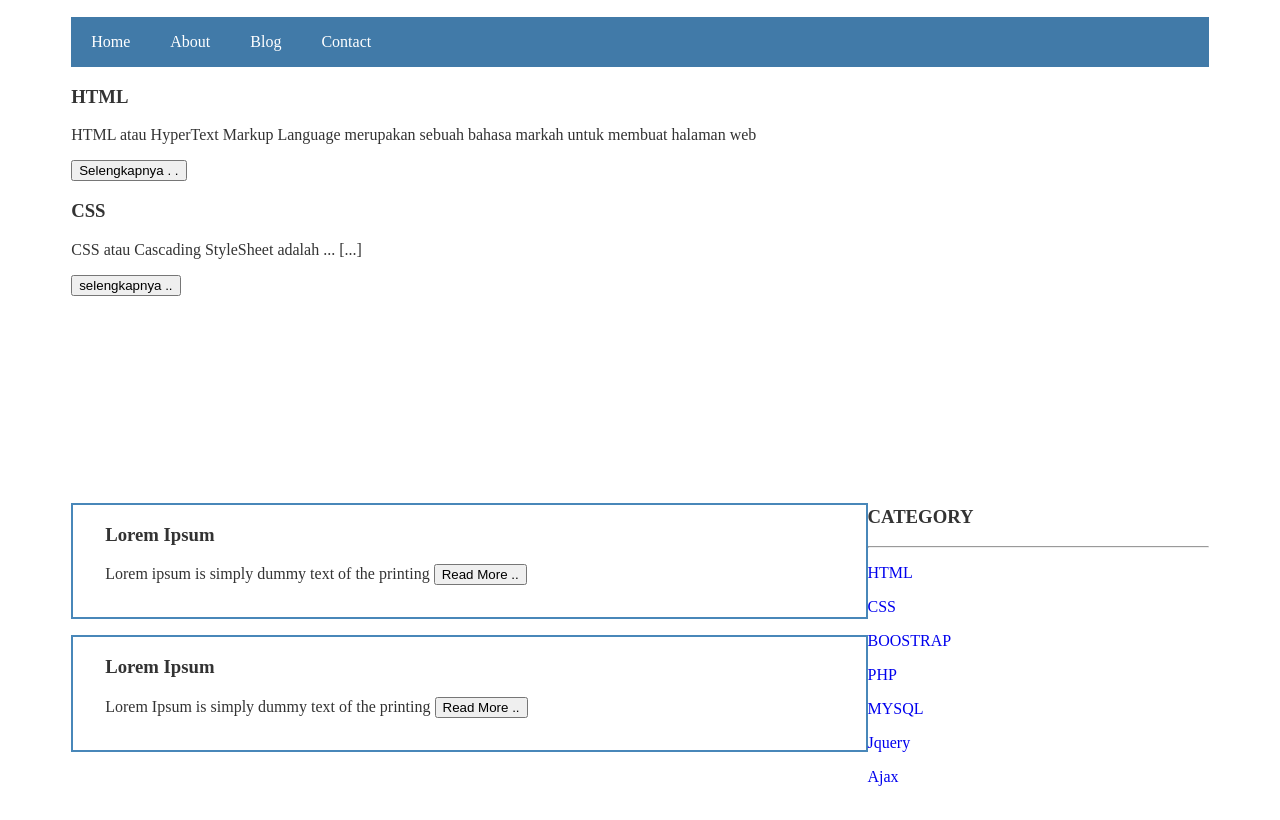
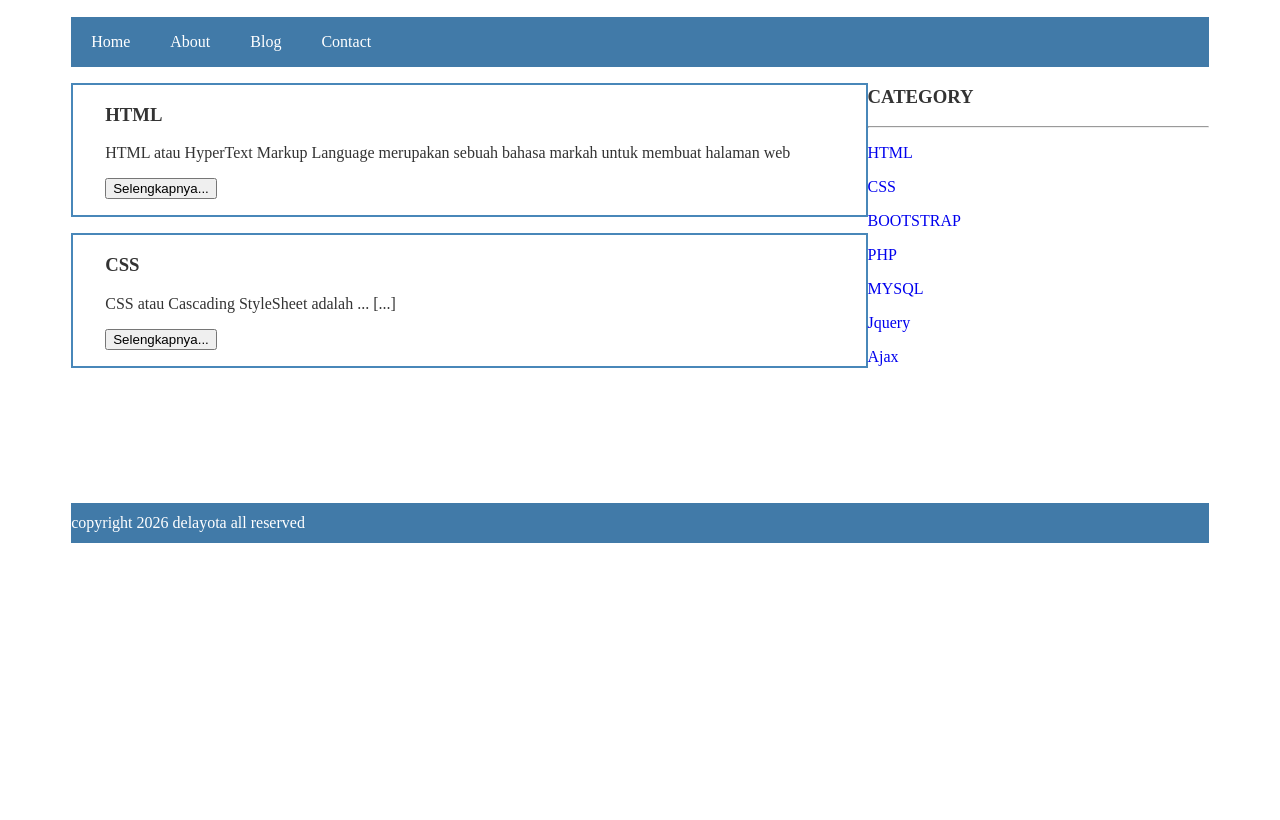
Before and after one commit to nurinirdinakent/Nurin-s-web, a plain HTML site: page index.html in a window 1280 px wide. Shown: the part 50-870 px from the top of the page. After the commit the page ends 800 px from the top, so only its background shows below. Drawn offline with Linux system fonts and the light colour scheme.

Commit message:
Update index.html

```diff
--- a/index.html
+++ b/index.html
@@ -21,39 +21,28 @@
 
 	<div class="content">
 
+    <!-- kiri -->
     <div class="kiri">
+
+        <div class="border">
+            <div class="jarak">
                 <h3>HTML</h3>
-			   <p>HTML atau HyperText Markup Language merupakan sebuah bahasa markah untuk membuat halaman web </p>
-			   <button  >Selengkapnya . .</button>
+                <p>HTML atau HyperText Markup Language merupakan sebuah bahasa markah untuk membuat halaman web</p>
+                <button>Selengkapnya...</button>
+            </div>
+        </div>
 
+        <div class="border">
+            <div class="jarak">
                 <h3>CSS</h3>
                 <p>CSS atau Cascading StyleSheet adalah ... [...]</p>
-			   <button >selengkapnya ..</button>
+                <button>Selengkapnya...</button>
+            </div>
         </div>
 
-		<div class="jarak">
-				    <!-- kiri -->
-				    <div class="kiri">
-						    <!-- blog -->
-						    <div class="border">
-								    <div class="jarak">
-										     <h3>Lorem Ipsum</h3>
-										     <p>Lorem ipsum is simply dummy text of the printing
-											 <button class="btn">Read More ..</button>
     </div>
-							</div>
-						    <!-- end blog -->
-						    <!-- blog -->
-						    <div class="border">
-								    <div class="jarak">
-										    <h3>Lorem Ipsum</h3>
-										    <p>Lorem Ipsum is simply dummy text of the printing
-											<button class="btn">Read More ..</button>
-									</div>
-							</div>
-						    <!-- end blog -->
-					</div>
-			        <!-- kiri-->
+    <!-- end kiri -->
+
     <!-- kanan -->
     <div class="kanan">
         <div class="jarak">
@@ -61,15 +50,15 @@
             <hr/>
             <p><a href="#" class="undercor">HTML</a></p>
             <p><a href="#" class="undercor">CSS</a></p>
-									 <p><a href="#" class="undercor">BOOSTRAP</a></p>
+            <p><a href="#" class="undercor">BOOTSTRAP</a></p>
             <p><a href="#" class="undercor">PHP</a></p>
             <p><a href="#" class="undercor">MYSQL</a></p>
             <p><a href="#" class="undercor">Jquery</a></p>
-									 <p><a href="#"class="undercor">Ajax</a></p>
+            <p><a href="#" class="undercor">Ajax</a></p>
         </div>
     </div>
-			        <!-- kanan -->
-		</div>
+    <!-- end kanan -->
+
 </div>
 <div class="footer">
 	   <div class="jarak">
```
Lines whose indentation alone changed are shown as unchanged.
